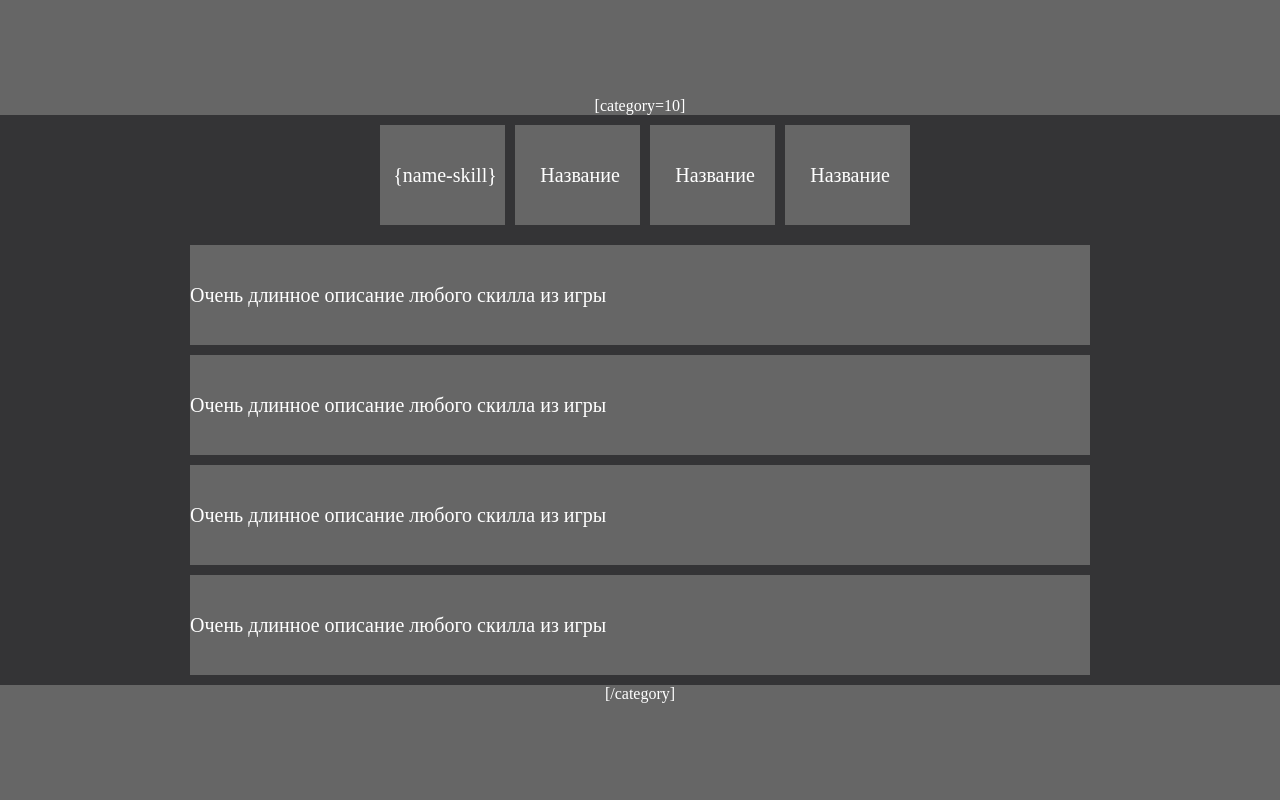
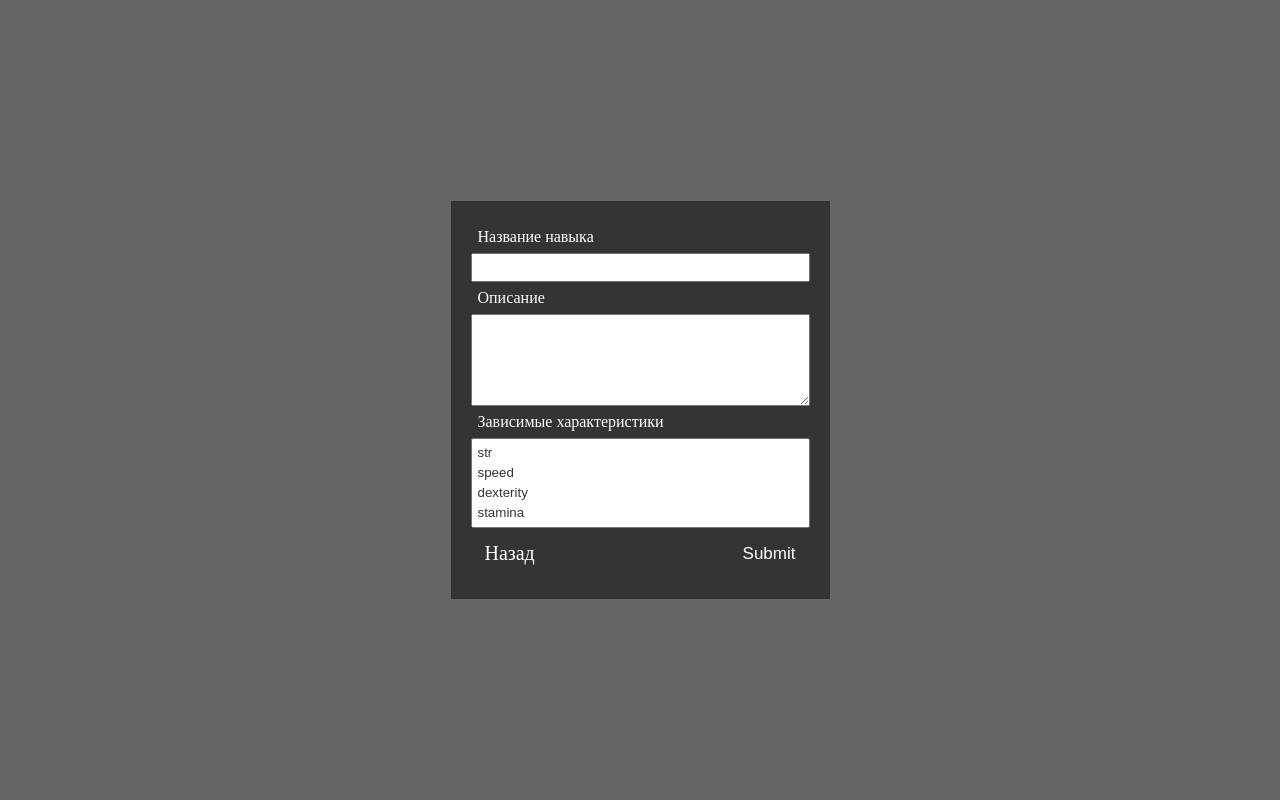
Before and after one commit to ichirukyn/ichiru, a PHP site: page /engine/main/skill.php in a window 1280 px wide. Run offline with PHP 8.4, Linux system fonts and the light colour scheme.

Commit message:
Main
16/03/2020

```diff
--- a/engine/main/skill.php
+++ b/engine/main/skill.php
@@ -1,34 +1,35 @@
-[category=10]
-<link href="http://ichiru/templates/css/engine.css" type="text/css" rel="stylesheet">
-    <link href="http://ichiru/templates/css/styles.css" type="text/css" rel="stylesheet">
-<div class="skill-wrapp">
-    <div class="skill-list">
-    	<div class="skill-name">
-        	<span>{name-skill}</span>
-        </div>
-        <div class="skill-name">
-        	<span>Название</span>
-        </div>
-        <div class="skill-name">
-        	<span>Название</span>
-        </div>
-        <div class="skill-name">
-        	<span>Название</span>
-        </div>
-    </div>
-    <div class="skill-list-desc">
-    	<div class="skill-desc">
-        	<span>Очень длинное описание любого скилла из игры</span>
-        </div>
-        <div class="skill-desc">
-        	<span>Очень длинное описание любого скилла из игры</span>
-        </div>
-        <div class="skill-desc">
-        	<span>Очень длинное описание любого скилла из игры</span>
-        </div>
-        <div class="skill-desc">
-        	<span>Очень длинное описание любого скилла из игры</span>
-        </div>
-    </div>
+<?php
+session_start();
+?>
+<head>
+    <link rel="stylesheet" type="text/css" href="http://ichiru/templates/css/styles.css">
+</head>
+<div class="quest_wrap">
+    <form class="form_quest" action="/engine/main/skill_config.php" method="post" name="form_addcharacter" id="addquest">
+        <label>Название навыка</label>
+        <input type="text" name="skill_title">
+        <label>Описание</label>
+        <textarea name="skill_desc" cols="40" rows="6" style="color:#000;"></textarea>
+        <label>Зависимые характеристики</label>
+        <select name="skill_point[]" form="addquest" multiple required>
+                <option value="str">str</option>
+                <option value="speed">speed</option>
+                <option value="dexterity">dexterity</option>
+                <option value="stamina">stamina</option>
+                <option value="durability">durability</option>
+                <option value="reflexes">reflexes</option>
+                <option value="accuracy">accuracy</option>
+                <option value="intelligence">intelligence</option>
+                <option value="wisdom">wisdom</option>
+                <option value="intuition">intuition</option>
+                <option value="memory">memory</option>
+                <option value="charisma">charisma</option>
+                <option value="mind">mind</option>
+                <option value="lucky">lucky</option>
+           </select>
+        <li class="exit_add">
+            <a href='http://ichiru' class='HeaderUserNickname'>Назад</a>
+            <input type="submit" class="submit1" />
+        </li>
+    </form>
 </div>
-[/category]
--- a/templates/css/engine.css
+++ b/templates/css/engine.css
@@ -0,0 +1,27 @@
+<ul class='stats_ul'>
+    <li class='specifications'>Сила: <?php  echo $user_stats['str']?></li>
+    <li class='specifications'>Скорость: <?php  echo $user_stats['speed']?></li>
+    <li class='specifications'>Ловкость: <?php  echo $user_stats['dexterity']?></li>
+    <li class='specifications'>Выносливость: <?php  echo $user_stats['stamina']?></li>
+    <li class='specifications'>Стойкость: <?php  echo $user_stats['durability']?></li>
+    <li class='specifications'>Рефлексы: <?php  echo $user_stats['reflexes']?></li>
+    <li class='specifications'>Меткость: <?php  echo $user_stats['accuracy']?></li>
+    <li class='specifications'>Интеллект: <?php  echo $user_stats['intelligence']?></li>
+    <li class='specifications'>Мудрость: <?php  echo $user_stats['wisdom']?></li>
+    <li class='specifications'>Интуиция: <?php  echo $user_stats['intuition']?></li>
+    <li class='specifications'>Память: <?php  echo $user_stats['memory']?></li>
+    <li class='specifications'>Харизма: <?php  echo $user_stats['charisma']?></li>
+    <li class='specifications'>Дух: <?php  echo $user_stats['mind']?></li>
+    <li class='specifications'>Удача: <?php  echo $user_stats['lucky']?></li>
+</ul>
+
+<?php
+$add = echo "<a href='D:/os/OSPanel/domains/ichiru/engine/user/addpoint.php'>+</a>";
+
+if(!empty($user_stats_main["user_sp"])){$add}
+
+echo "
+<li class='specifications'>Сила: $user_stats['str'] </li>
+";
+
+?>
--- a/templates/css/styles.css
+++ b/templates/css/styles.css
@@ -27,8 +27,6 @@ li{
 li{
     /* font-size: 21px; */
     list-style: none;
-    display: flex;
-    flex-direction: column;
     /* align-items: center; */
     justify-content: center;
     margin: 7px;}
```
Also changed, not shown: engine/main/addpoint.php (added, +28 -0 lines), engine/main/main.php (+75 -40 lines), engine/main/skill_config.php (added, +82 -0 lines), engine/user/addcharacter_config.php (+54 -1 lines), engine/user/addskill.php (+36 -0 lines), engine/user/constant.php (+11 -9 lines), templates/modules/createcharacter.php (+2 -14 lines), uploads/avatar/_1572016483.jpg (added), uploads/avatar/_1572417152.jpg (added), uploads/avatars/_1571166880.jpg (added), uploads/avatars/_1572016483.jpg (added), uploads/avatars/_1572417152.jpg (added), uploads/avatars/_1572715076.jpg (added), uploads/avatars/_9e7a8069e3b2993ce65babeb691c9bcce856f9aer1-1920-1090v2_uhq.jpg (added).
